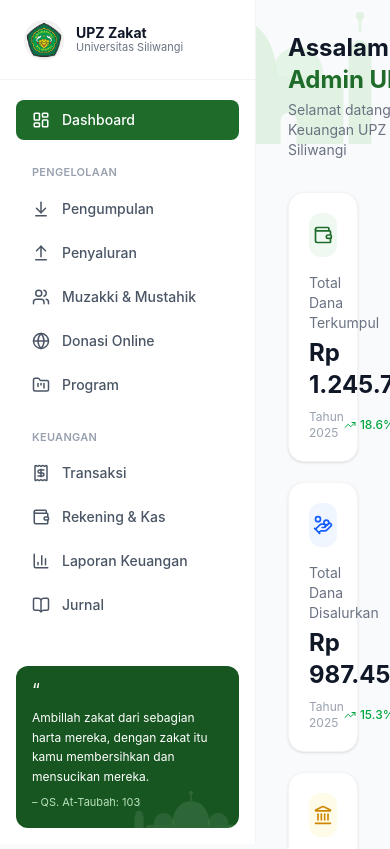
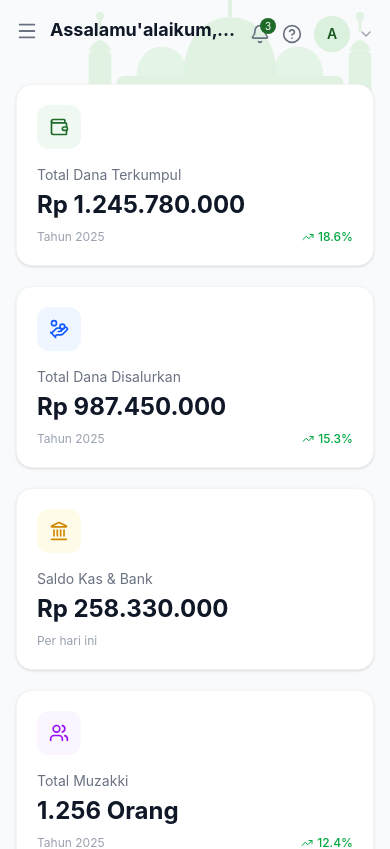
Before and after one commit to fadhilahendani21/upz-zakat-frontend, a React (Vite) app: page /dashboard in a window 390 px wide. Shown: the top 849 px of the page. Built offline with nearby package versions, Linux system fonts and the light colour scheme.

Commit message:
fix tampilan responsive di hp

```diff
--- a/src/components/dashboard/Sidebar.jsx
+++ b/src/components/dashboard/Sidebar.jsx
@@ -14,6 +14,7 @@ import {
   BookOpen,
   UserCog,
   Settings,
+  X,
 } from "lucide-react";
 
 const pengelolaan = [
@@ -56,16 +57,31 @@ function SidebarLink({ item }) {
   );
 }
 
-export default function Sidebar() {
+export default function Sidebar({ isOpen = false, onClose = () => {} }) {
   return (
-    <aside className="w-64 shrink-0 h-screen sticky top-0 border-r border-gray-100 bg-white flex flex-col">
+    <>
+      {/* Overlay gelap, cuma muncul di mobile pas sidebar kebuka */}
+      {isOpen && (
+        <div
+          className="fixed inset-0 bg-black/40 z-40 lg:hidden"
+          onClick={onClose}
+        />
+      )}
+
+      <aside
+        className={`w-64 shrink-0 h-screen bg-white flex flex-col
+          fixed top-0 left-0 z-50 border-r border-gray-100
+          transition-transform duration-300 ease-in-out
+          lg:sticky lg:translate-x-0
+          ${isOpen ? "translate-x-0" : "-translate-x-full"}`}
+      >
         <div className="h-20 flex items-center gap-3 px-6 border-b border-gray-100">
           <img
             src={logoUnsil}
             alt="Logo UPZ Zakat Universitas Siliwangi"
             className="w-10 h-10 rounded-full object-cover shrink-0"
           />
-        <div>
+          <div className="flex-1">
             <p className="font-bold text-gray-900 text-sm leading-tight">
               UPZ Zakat
             </p>
@@ -73,6 +89,13 @@ export default function Sidebar() {
               Universitas Siliwangi
             </p>
           </div>
+          <button
+            onClick={onClose}
+            className="lg:hidden text-gray-400 hover:text-gray-600"
+            aria-label="Tutup menu"
+          >
+            <X size={20} />
+          </button>
         </div>
 
       <nav className="flex-1 overflow-y-auto px-4 py-5 space-y-6">
@@ -139,5 +162,6 @@ export default function Sidebar() {
         </div>
       </div>
       </aside>
+    </>
   );
 }
--- a/src/components/dashboard/Topbar.jsx
+++ b/src/components/dashboard/Topbar.jsx
@@ -1,7 +1,7 @@
 import { useState, useEffect } from "react";
-import { Bell, HelpCircle, ChevronDown } from "lucide-react";
+import { Bell, HelpCircle, ChevronDown, Menu } from "lucide-react";
 
-export default function Topbar({ title, subtitle }) {
+export default function Topbar({ title, subtitle, onMenuClick }) {
   const [today, setToday] = useState(new Date());
 
   useEffect(() => {
@@ -33,9 +33,17 @@ export default function Topbar({ title, subtitle }) {
     .replace(/\bAH\b/, "H");
 
   return (
-    <div className="flex items-start justify-between mb-8">
-      <div>
-        <h1 className="text-2xl font-bold text-gray-900">
+    <div className="flex items-start justify-between mb-8 gap-3">
+      <div className="flex items-start gap-3 min-w-0">
+        <button
+          onClick={onMenuClick}
+          className="lg:hidden mt-1 shrink-0 text-gray-500 hover:text-gray-700"
+          aria-label="Buka menu"
+        >
+          <Menu size={22} />
+        </button>
+        <div className="min-w-0">
+          <h1 className="text-lg sm:text-2xl font-bold text-gray-900 truncate sm:whitespace-normal">
             {title || (
               <>
                 Assalamu&apos;alaikum,{" "}
@@ -43,10 +51,15 @@ export default function Topbar({ title, subtitle }) {
               </>
             )}
           </h1>
-        {subtitle && <p className="text-sm text-gray-500 mt-1">{subtitle}</p>}
+          {subtitle && (
+            <p className="text-sm text-gray-500 mt-1 hidden sm:block">
+              {subtitle}
+            </p>
+          )}
+        </div>
       </div>
 
-      <div className="flex items-center gap-5">
+      <div className="flex items-center gap-3 sm:gap-5 shrink-0">
         <div className="text-right hidden md:block">
           <p className="text-sm text-gray-700">{tanggalMasehi}</p>
           <p className="text-xs text-gray-400">{tanggalHijriah}</p>
--- a/src/layouts/DashboardLayout.jsx
+++ b/src/layouts/DashboardLayout.jsx
@@ -1,3 +1,4 @@
+import { useState } from "react";
 import { Outlet } from "react-router-dom";
 import Sidebar from "../components/dashboard/Sidebar";
 import Topbar from "../components/dashboard/Topbar";
@@ -6,14 +7,17 @@ import MosqueIllustration from "../components/dashboard/MosqueIllustration";
 const APP_VERSION = "1.0.0";
 
 export default function DashboardLayout() {
+  const [sidebarOpen, setSidebarOpen] = useState(false);
+
   return (
     <div className="flex bg-gray-50 min-h-screen">
-      <Sidebar />
-      <div className="flex-1 p-8 relative overflow-hidden flex flex-col">
+      <Sidebar isOpen={sidebarOpen} onClose={() => setSidebarOpen(false)} />
+      <div className="flex-1 p-4 sm:p-6 lg:p-8 relative overflow-hidden flex flex-col min-w-0">
         <MosqueIllustration className="pointer-events-none absolute -top-4 right-0 w-80 lg:w-96 text-brand-100/80 -z-0" />
         <div className="relative z-10 flex-1">
           <Topbar
             subtitle="Selamat datang di Sistem Keuangan UPZ Zakat Universitas Siliwangi"
+            onMenuClick={() => setSidebarOpen(true)}
           />
           <Outlet />
         </div>
```
Lines whose indentation alone changed are shown as unchanged.
